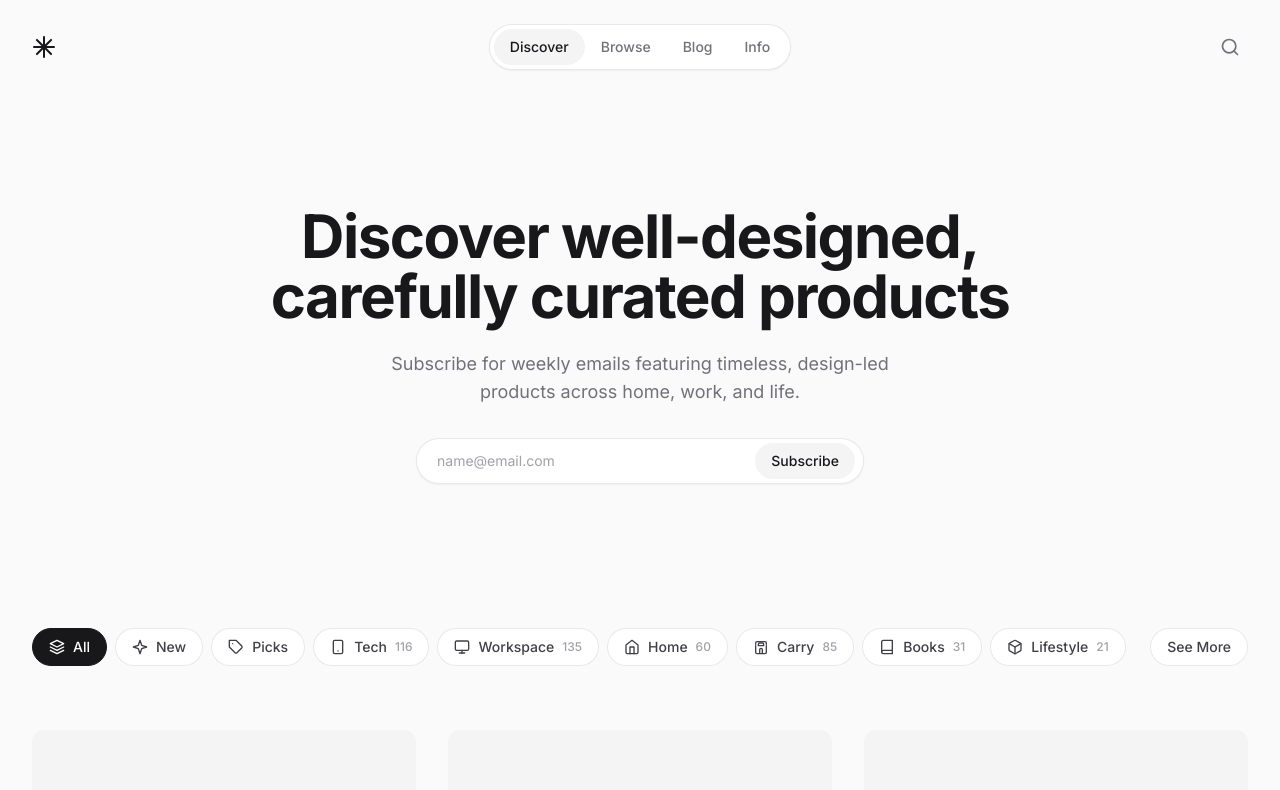
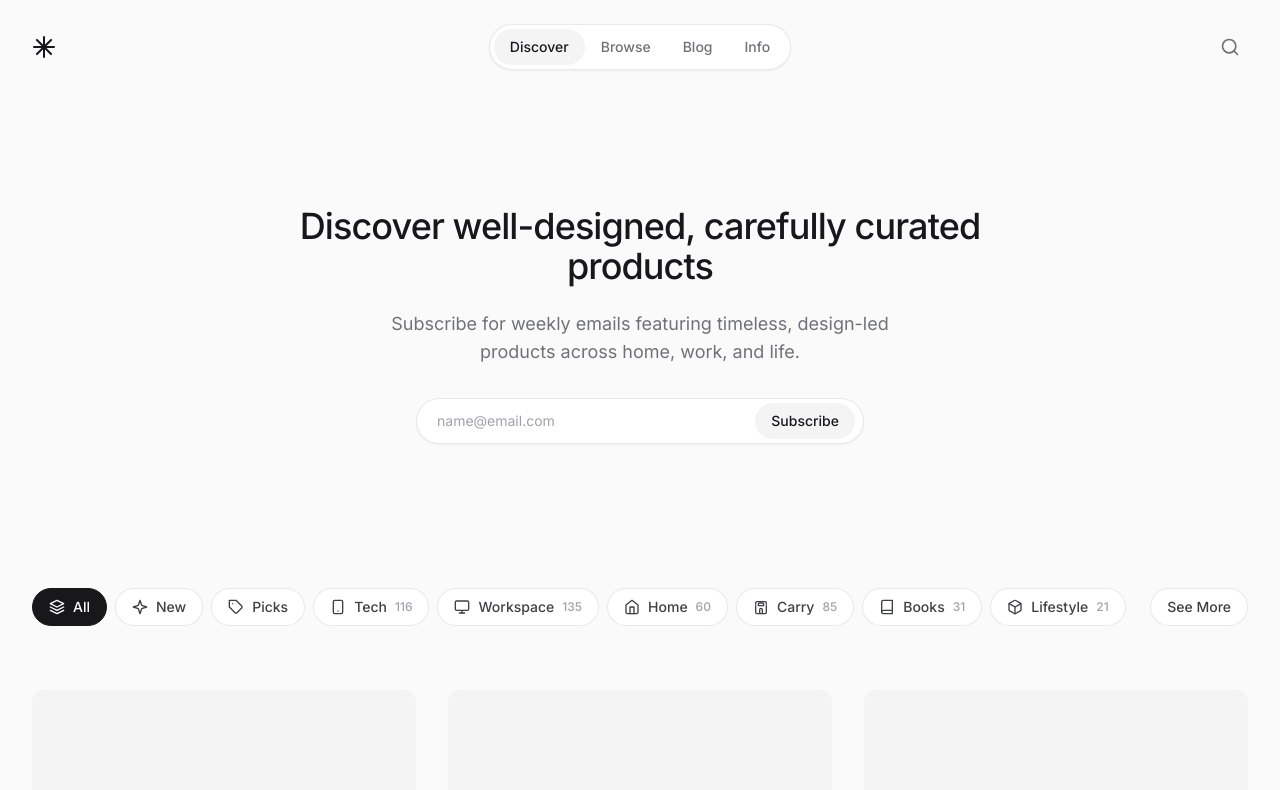
Before and after one commit to phalla-doll/curated-products-showcase, a React (Vite) app: page / in a window 1280 px wide. Shown: the top 790 px of the page. Built offline with nearby package versions, Linux system fonts and the light colour scheme.

Commit message:
Update Hero component: adjust heading font sizes and modify input class for improved styling.

```diff
--- a/components/Hero.tsx
+++ b/components/Hero.tsx
@@ -3,7 +3,7 @@ import React from 'react';
 function Hero() {
   return (
     <section className="text-center py-20 sm:py-28">
-      <h1 className="text-4xl sm:text-5xl lg:text-6xl font-bold tracking-tight text-zinc-900 max-w-3xl mx-auto">
+      <h1 className="text-2xl sm:text-3xl lg:text-4xl font-medium tracking-tight text-zinc-900 max-w-3xl mx-auto">
         Discover well-designed, carefully curated products
       </h1>
       <p className="mt-6 max-w-xl mx-auto text-lg text-zinc-500">
@@ -13,7 +13,7 @@ function Hero() {
         <input
           type="email"
           placeholder="name@email.com"
-          className="flex-grow bg-transparent px-5 py-3 text-sm text-zinc-900 placeholder-zinc-400 focus:outline-none"
+          className="grow bg-transparent px-5 py-3 text-sm text-zinc-900 placeholder-zinc-400 focus:outline-none"
         />
         <button
           type="submit"
```
